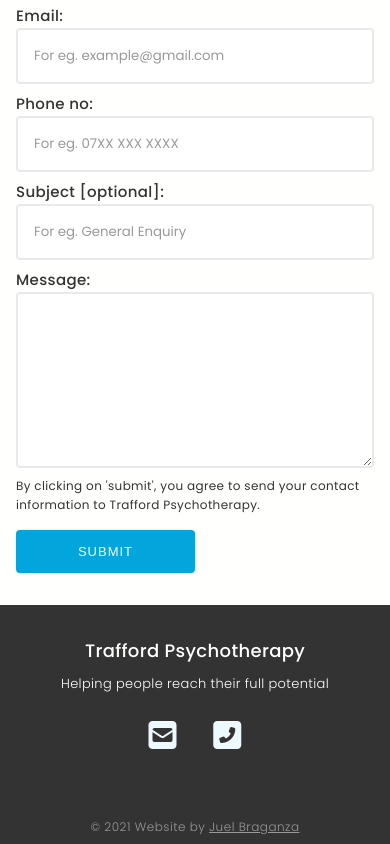
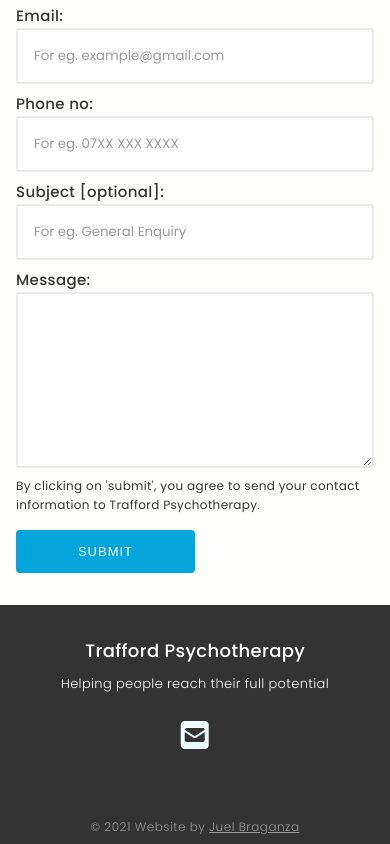
Before and after one commit to Juel07/mock-website, a plain HTML site: page index.html in a window 390 px wide. Shown: the part 4523-5367 px from the top of the page. Drawn offline with Linux system fonts and the light colour scheme.

Commit message:
remove phone link from footer

```diff
--- a/index.html
+++ b/index.html
@@ -305,8 +305,6 @@
     <div class="footer-social">
       <a title="Email link" href="mailto:traffordpsychotherapy@gmail.com" class="footer-link"><i aria-hidden="false"
           class="fas fa-envelope-square"></i></a>
-      <a title="Phone link" href="tel:123-456-7890" class="footer-link"> <i aria-hidden="false"
-          class="fas fa-phone-square-alt"></i></a>
     </div>
 
     <p class="footer-copy">© <span></span> Website by <a href="https://www.juelbraganza.io">Juel Braganza</a></p>
```
